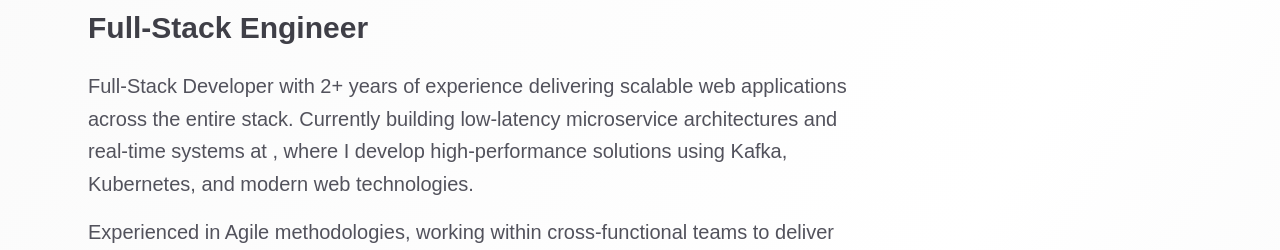
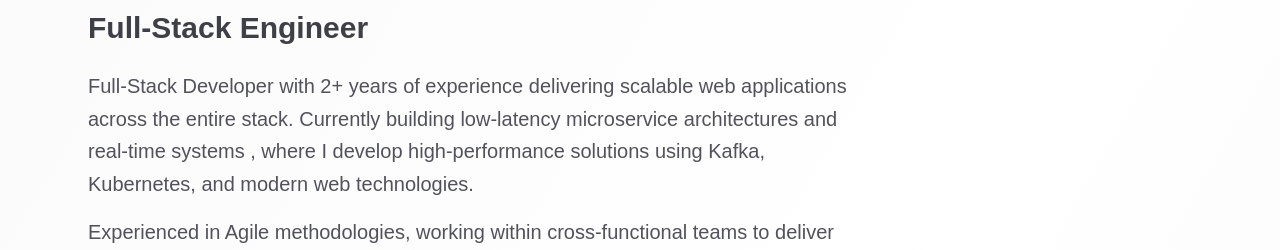
Before and after one commit to waleed399/waleed-portfolio-deployment, a Next.js app: page / in a window 1280 px wide. Shown: the part 301-551 px from the top of the page. Built offline with nearby package versions, Linux system fonts and the light colour scheme.

Commit message:
Refine text in Home component to improve clarity and readability

```diff
--- a/app/page.tsx
+++ b/app/page.tsx
@@ -216,7 +216,7 @@ export default function Home() {
               <p className="text-lg leading-relaxed text-zinc-600 dark:text-zinc-400 sm:text-xl">
                 Full-Stack Developer with 2+ years of experience delivering scalable web
                 applications across the entire stack. Currently building low-latency
-                microservice architectures and real-time systems at{" "}
+                microservice architectures and real-time systems
                 , where I develop high-performance solutions using Kafka, Kubernetes, and
                 modern web technologies.
               </p>
```
